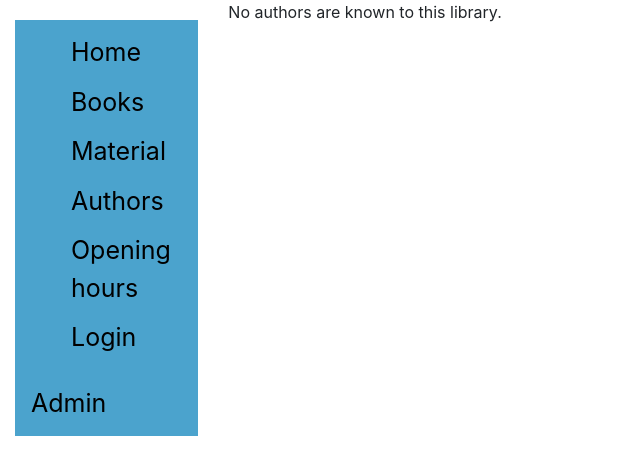
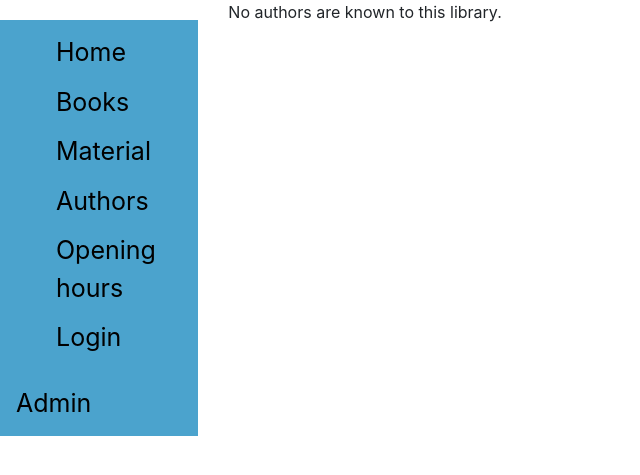
Before and after one commit to moan0s/ILMO2, a Django app: page /library/authors/ in a window 1280 px wide. Shown: the part 89-564 px from the top of the page, without its empty margins (0-640 px from the left). Run offline with Django 3.2, Linux system fonts and the light colour scheme; data that the repository does not hold is empty; some libraries are stand-ins or nearby versions.

Commit message:
Move sidebar to absolute left

```diff
--- a/src/library/static/library/css/styles.css
+++ b/src/library/static/library/css/styles.css
@@ -1,5 +1,9 @@
 .sidebar-nav {
     margin-top: 20px;
+}
+
+.col-sm-2{
+    padding-left: 0px;
 }
 
 table {
```
